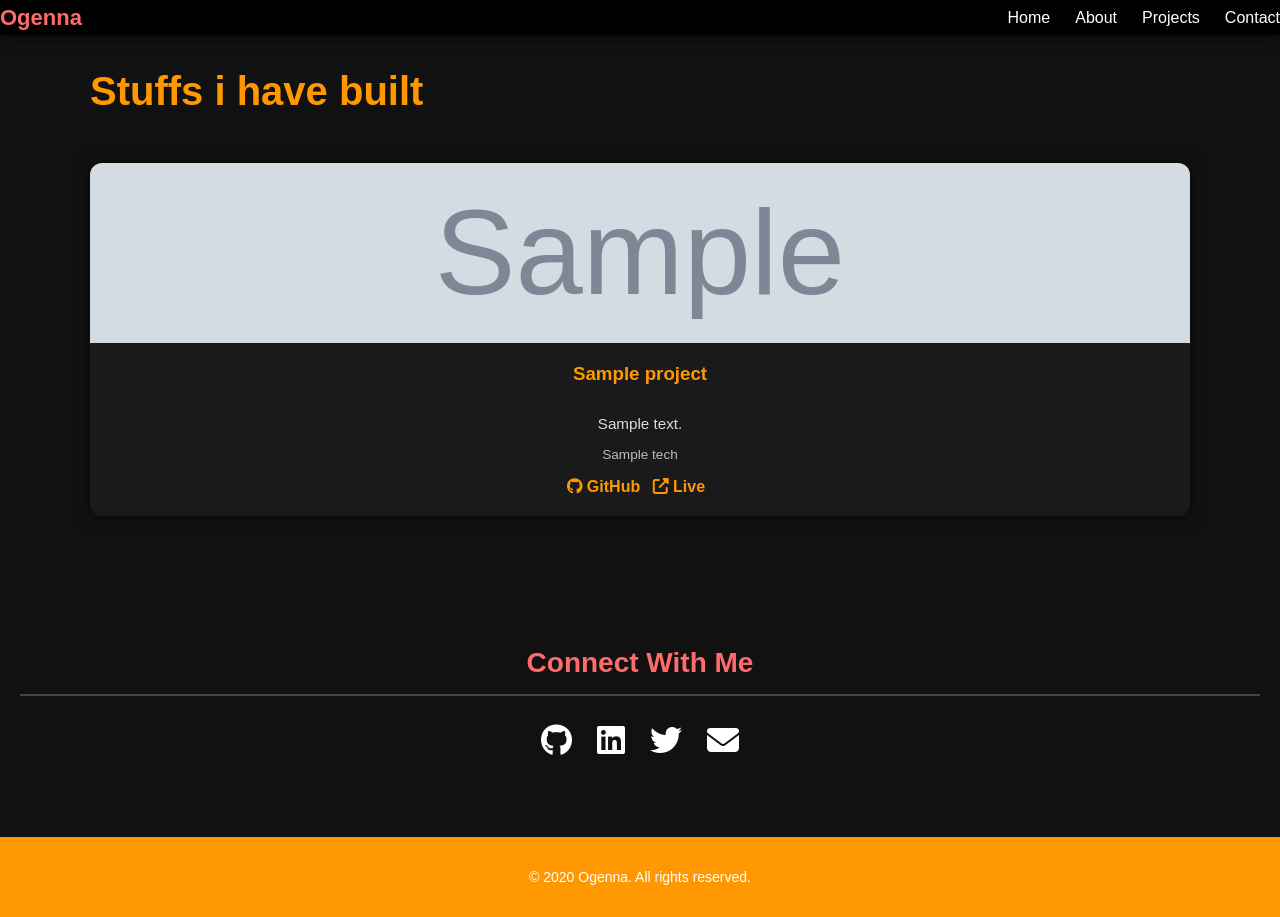
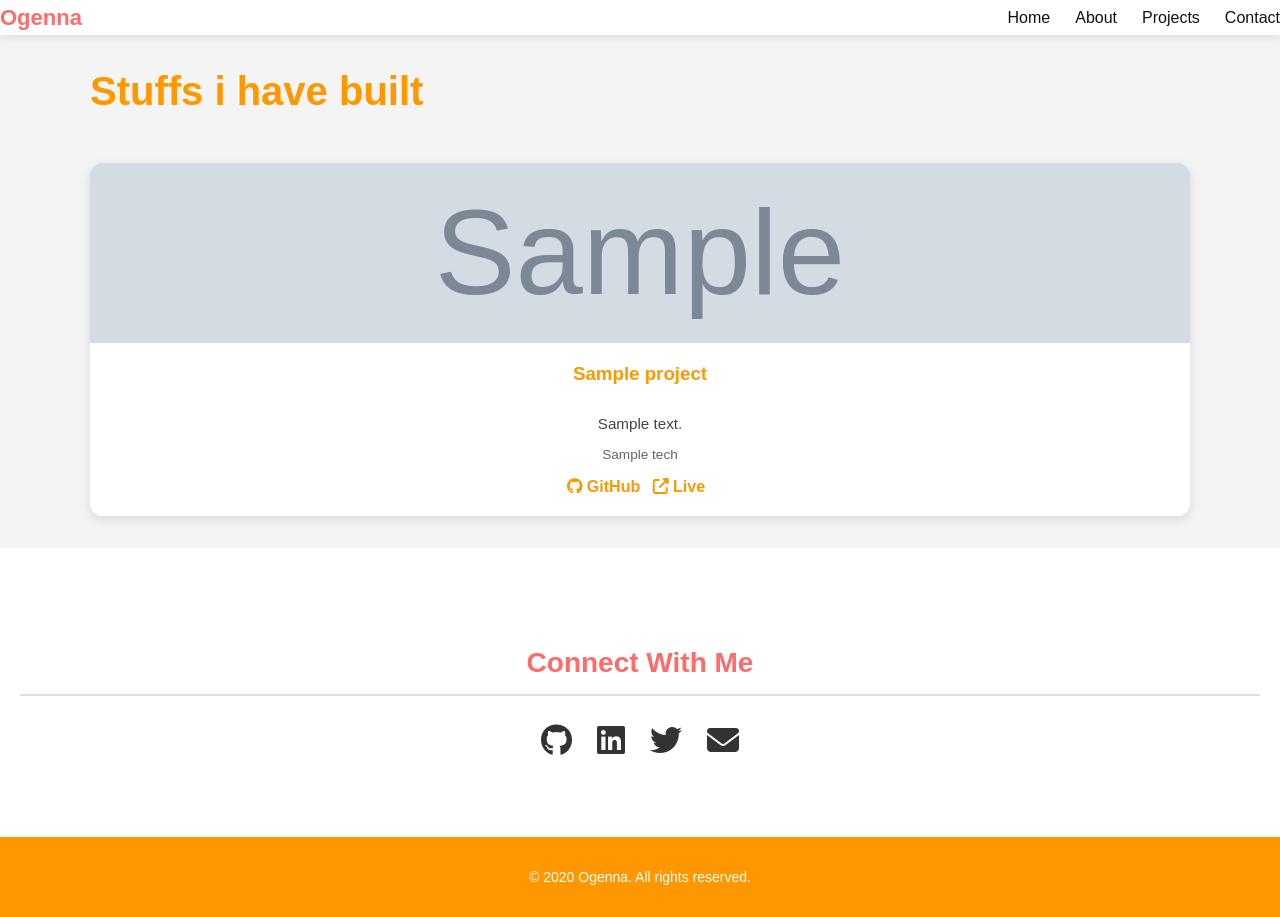
Before and after one commit to ogennaisrael01/portfolio-website, a Django app: template portfolio/templates/portfolio/projects.html in a window 1280 px wide. Run offline with Django 5.2, Linux system fonts and the light colour scheme; the template is opened without the code that fills it: most values are stand-ins (such as "Sample title", 1, 10 or a date in 2020); grey boxes marked "Sample" are stand-in pictures.

```diff
--- a/portfolio/templates/portfolio/projects.html
+++ b/portfolio/templates/portfolio/projects.html
@@ -6,8 +6,8 @@ body {
     font-family: Arial, sans-serif;
     margin: 0;
     padding: 0;
-    background: #111;
-    color: #fff;
+    background: #f4f4f4; /* light background */
+    color: #111; /* dark text for readability */
     line-height: 1.6;
 }
 
@@ -38,17 +38,18 @@ body {
 }
 
 .project-card {
-    background: #1a1a1a;
+    background: #fff; /* light card background */
     border-radius: 12px;
     overflow: hidden;
-    box-shadow: 0 0 15px rgba(0,0,0,0.6);
+    box-shadow: 0 4px 12px rgba(0, 0, 0, 0.1); /* softer light shadow */
     display: flex;
     flex-direction: column;
-    transition: transform 0.3s;
+    transition: transform 0.3s, box-shadow 0.3s;
 }
 
 .project-card:hover {
     transform: translateY(-5px);
+    box-shadow: 0 8px 20px rgba(0, 0, 0, 0.15);
 }
 
 .project-card img {
@@ -72,14 +73,14 @@ body {
 }
 
 .project-content p {
-    color: #ddd;
+    color: #444;
     font-size: 0.95rem;
     margin-bottom: 0.5rem;
 }
 
 .tech-stack {
     font-size: 0.85rem;
-    color: #bbb;
+    color: #666;
     margin-bottom: 0.5rem;
 }
 
@@ -103,6 +104,7 @@ body {
     }
 }
 </style>
+
 </head>
 <body>
 
--- a/static/css/style.css
+++ b/static/css/style.css
@@ -3,8 +3,8 @@ body {
   margin: 0;
   padding: 0;
   font-family: "Poppins", sans-serif;
-  background: #000;
-  color: #ff9800;
+  background: #f4f4f4; /* light background */
+  color: #111; /* dark text for readability */
   text-align: center;
   scroll-behavior: smooth;
 }
@@ -15,13 +15,12 @@ header {
   top: 0;
   left: 0;
   width: 100%;
-  background: black;
+  background: #fff;
   display: flex;
   justify-content: space-between;
   align-items: center;
-  /* padding: 15px; */
   z-index: 1000;
-  box-shadow: 0px 2px 10px rgba(0,0,0,0.7);
+  box-shadow: 0px 2px 10px rgba(0, 0, 0, 0.1);
 }
 
 .logo {
@@ -40,7 +39,7 @@ nav ul {
 
 nav ul li a {
   text-decoration: none;
-  color: #fff;
+  color: #111;
   font-weight: 500;
   transition: color 0.3s;
 }
@@ -94,7 +94,7 @@ nav ul li a:hover {
 
 /* Contact Section */
 #contact {
-  background: #111;
+  background: #fff;
   padding: 70px 20px;
 }
 
@@ -112,7 +112,7 @@ nav ul li a:hover {
 
 .social-icons a {
   font-size: 32px;
-  color: #fff;
+  color: #333;
   transition: color 0.3s, transform 0.3s;
 }
 
@@ -223,17 +221,7 @@ footer {
 .btn-submit:hover {
   background: linear-gradient(90deg, #0a58ca, #084298);
   transform: translateY(-2px);
-  box-shadow: 0px 4px 12px rgba(0, 0, 0, 0.4);
-}
-
-
-  body {
-    font-family: Arial, sans-serif;
-    margin: 0;
-    padding: 0;
-    background: #111;
-    color: #fff;
-    line-height: 1.6;
+  box-shadow: 0px 4px 12px rgba(0, 0, 0, 0.2);
 }
 
 /* Container */
@@ -291,7 +279,7 @@ footer {
 section h2 {
   font-size: 1.8rem;
   color: #ff9800;
-    border-bottom: 2px solid #444;
+  border-bottom: 2px solid #ddd;
   padding-bottom: 0.5rem;
   margin-bottom: 1rem;
 }
```
Also changed, not shown: other parts of static/css/style.css (+25 -21 lines). Lines whose indentation alone changed are shown as unchanged.
